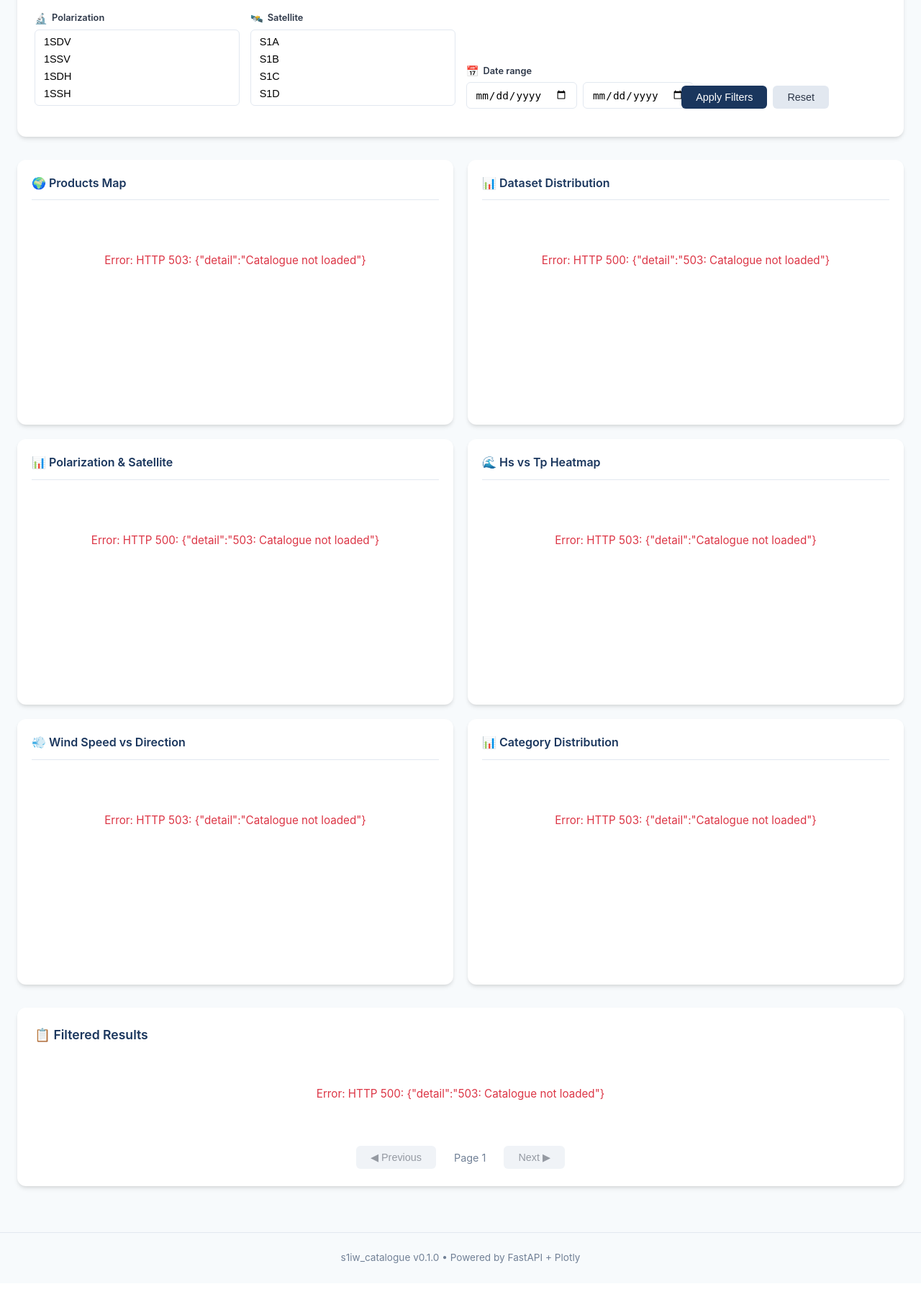
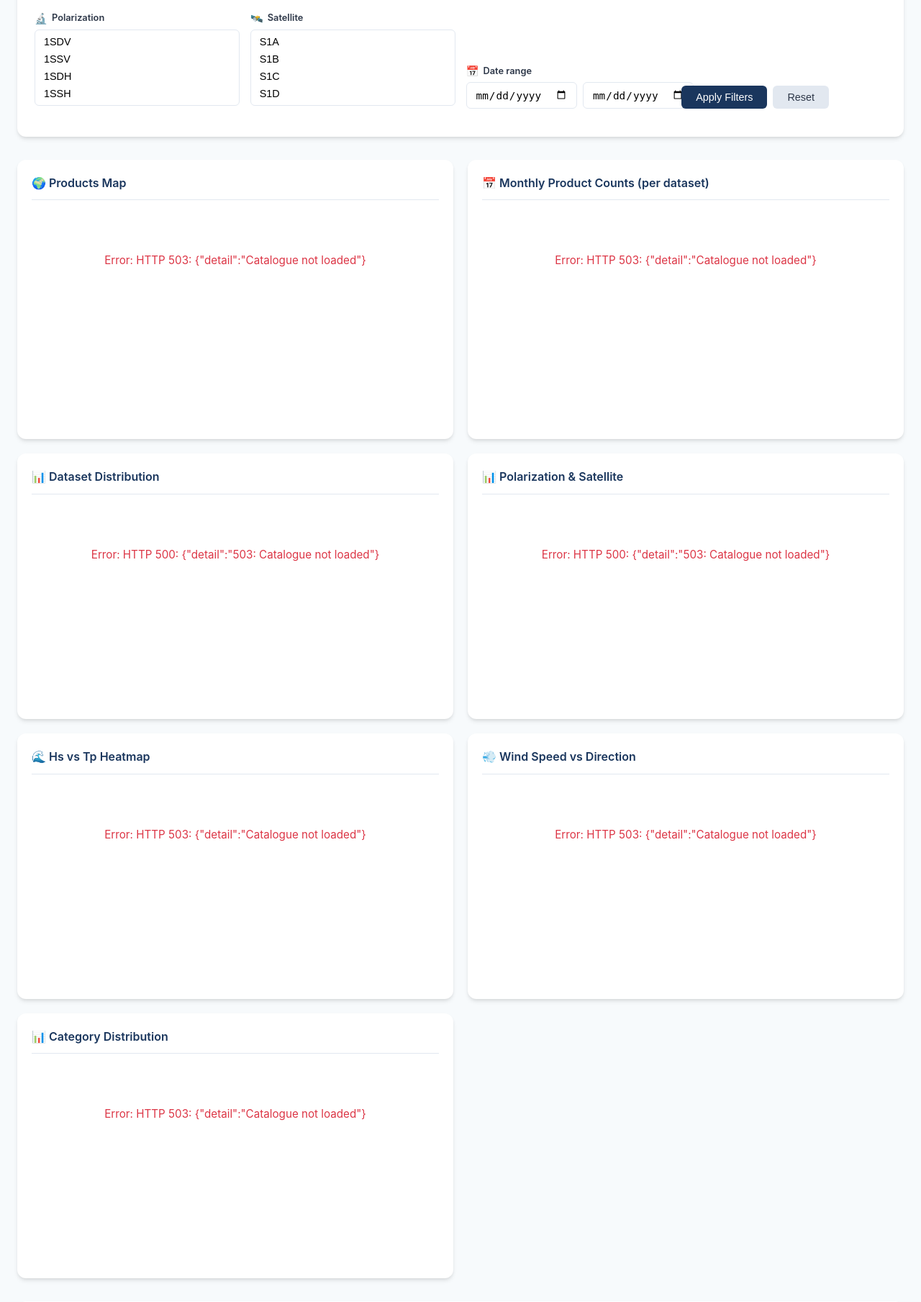
Before and after one commit to agrouaze/s1iw_catalogue, a FastAPI app: page /browse in a window 1280 px wide. Shown: the part 579-2388 px from the top of the page at 72% size. Before the commit the page ends 2334 px from the top, so only its background shows below. Run offline with FastAPI, Linux system fonts and the light colour scheme; parts of the project's set-up code (start-up, migrations or seed data) failed here and were passed over; some libraries are stand-ins or nearby versions.

Commit message:
count per month OK

```diff
--- a/s1iw_catalogue/web/routes/browse.py
+++ b/s1iw_catalogue/web/routes/browse.py
@@ -348,3 +348,92 @@
     counts = dict(zip(counts_df["category"], counts_df["len"]))
 
     return {"counts": counts, "total": df.height}
+
+@router.post("/daily_counts")
+async def get_daily_counts(request: FilterRequest) -> dict[str, Any]:
+    """Get daily product counts per dataset for stacked bar chart."""
+    if not catalogue_manager.is_loaded():
+        raise HTTPException(status_code=503, detail="Catalogue not loaded")
+
+    df = apply_filters(catalogue_manager.df, request)  # <-- FIX: pass request directly
+
+    if "start date SAFE" not in df.columns or "datasets" not in df.columns:
+        return {"error": "Missing required columns"}
+
+    # Convert to date only (ignore time)
+    df = df.with_columns(pl.col("start date SAFE").dt.date().alias("date"))
+
+    # Explode datasets and count per date+dataset
+    exploded = df.explode("datasets")
+    counts = exploded.group_by(["date", "datasets"]).agg(pl.len())
+
+    # Pivot to wide format
+    pivot = counts.pivot(
+        index="date",
+        columns="datasets",
+        values="len",
+        aggregate_function="sum"
+    )
+    pivot = pivot.fill_null(0)
+
+    dates = pivot["date"].to_list()
+    dataset_names = [c for c in pivot.columns if c != "date"]
+    series = {ds: pivot[ds].to_list() for ds in dataset_names}
+
+    # Sort dates chronologically
+    sorted_indices = sorted(range(len(dates)), key=lambda i: dates[i])
+    dates_sorted = [dates[i] for i in sorted_indices]
+    series_sorted = {ds: [series[ds][i] for i in sorted_indices] for ds in dataset_names}
+
+    return {
+        "dates": dates_sorted,
+        "series": series_sorted,
+        "datasets": dataset_names,
+    }
+
+@router.post("/monthly_counts")
+async def get_monthly_counts(request: FilterRequest) -> dict[str, Any]:
+    """Get monthly product counts per dataset for stacked bar chart."""
+    if not catalogue_manager.is_loaded():
+        raise HTTPException(status_code=503, detail="Catalogue not loaded")
+
+    df = apply_filters(catalogue_manager.df, request)
+
+    if "start date SAFE" not in df.columns or "datasets" not in df.columns:
+        return {"error": "Missing required columns"}
+
+    # Truncate to month (first day of each month)
+    df = df.with_columns(
+        pl.col("start date SAFE").dt.truncate("1mo").alias("month")
+    )
+
+    # Explode datasets and count per month+dataset
+    exploded = df.explode("datasets")
+    counts = exploded.group_by(["month", "datasets"]).agg(pl.len())
+
+    # Pivot to wide format
+    pivot = counts.pivot(
+        index="month",
+        columns="datasets",
+        values="len",
+        aggregate_function="sum"
+    )
+    pivot = pivot.fill_null(0)
+
+    months = pivot["month"].to_list()
+    dataset_names = [c for c in pivot.columns if c != "month"]
+    series = {ds: pivot[ds].to_list() for ds in dataset_names}
+
+    # Sort months chronologically
+    sorted_indices = sorted(range(len(months)), key=lambda i: months[i])
+    months_sorted = [months[i] for i in sorted_indices]
+    series_sorted = {ds: [series[ds][i] for i in sorted_indices] for ds in dataset_names}
+
+    # Format months as strings for display (e.g., "2025-01")
+    month_labels = [m.strftime("%Y-%m") for m in months_sorted]
+
+    return {
+        "months": month_labels,
+        "series": series_sorted,
+        "datasets": dataset_names,
+    }
--- a/s1iw_catalogue/web/static/css/browse.css
+++ b/s1iw_catalogue/web/static/css/browse.css
@@ -140,6 +140,24 @@
     gap: 8px;
 }
 
+/* ---------- COMPACT TABLE STYLES ---------- */
+.results-section .table {
+    font-size: 0.4rem;          /* smaller font */
+}
+
+.results-section .table th,
+.results-section .table td {
+    padding: 2px 6px;            /* reduced cell padding */
+    line-height: 0.8;            /* tighter line spacing */
+}
+
+/* Optional: reduce header font weight or make it slightly smaller */
+.results-section .table thead th {
+    font-size: 0.4rem;
+    padding: 3px 6px;
+}
+/* ----------------------------------------- */
+
 /* Pagination enhancement */
 #pagination {
     display: flex;
--- a/s1iw_catalogue/web/static/js/browse.js
+++ b/s1iw_catalogue/web/static/js/browse.js
@@ -643,6 +643,140 @@
     });
 }
 
+// ---------- count per day ----------
+
+function updateDailyBarChart(filters) {
+    const plotDiv = document.getElementById('daily-bar-chart');
+    if (!plotDiv) return;
+
+    fetch('/api/browse/daily_counts', {
+        method: 'POST',
+        headers: { 'Content-Type': 'application/json' },
+        body: JSON.stringify(filters)
+    })
+    .then(response => {
+        if (!response.ok) {
+            return response.text().then(text => {
+                throw new Error(`HTTP ${response.status}: ${text.substring(0, 200)}`);
+            });
+        }
+        return response.json();
+    })
+    .then(data => {
+        if (data.error) {
+            plotDiv.innerHTML = `<p class="loading" style="color: #dc3545;">Error: ${data.error}</p>`;
+            return;
+        }
+
+        const dates = data.dates || [];
+        const series = data.series || {};
+        const datasetNames = data.datasets || [];
+
+        if (dates.length === 0 || datasetNames.length === 0) {
+            plotDiv.innerHTML = '<p class="loading">No daily data available</p>';
+            return;
+        }
+
+        // Build traces: one per dataset
+        // Use a light, distinct color palette
+        const colors = ['#a8c8ec', '#a8e0c4', '#f6cf9e', '#f2a8a8', '#c9b8ea', '#f6e39e', '#b8d4e3', '#d4b8d4'];
+        const traces = datasetNames.map((ds, idx) => ({
+            x: dates,
+            y: series[ds],
+            name: ds,
+            type: 'bar',
+            marker: { color: colors[idx % colors.length] },
+            text: series[ds].map(v => v.toString()),
+            textposition: 'inside',
+            insidetextanchor: 'middle',
+            hovertemplate: `%{x}<br>%{fullData.name}: %{y}<extra></extra>`,
+        }));
+
+        const layout = {
+            barmode: 'stack',
+            title: `Daily Product Counts (${dates.length} days)`,
+            xaxis: { title: 'Date', type: 'category' },
+            yaxis: { title: 'Number of products' },
+            height: 300,
+            margin: { l: 50, r: 20, t: 40, b: 50 },
+            legend: { orientation: 'h', y: 1.1, x: 0.5, xanchor: 'center' },
+            hovermode: 'x unified',
+        };
+
+        Plotly.newPlot('daily-bar-chart', traces, layout, { responsive: true });
+    })
+    .catch(error => {
+        console.error('Error fetching daily counts:', error);
+        plotDiv.innerHTML = `<p class="loading" style="color: #dc3545;">Error: ${error.message}</p>`;
+    });
+}
+
+
+
+function updateMonthlyBarChart(filters) {
+    const plotDiv = document.getElementById('daily-bar-chart');
+    if (!plotDiv) return;
+
+    fetch('/api/browse/monthly_counts', {
+        method: 'POST',
+        headers: { 'Content-Type': 'application/json' },
+        body: JSON.stringify(filters)
+    })
+    .then(response => {
+        if (!response.ok) {
+            return response.text().then(text => {
+                throw new Error(`HTTP ${response.status}: ${text.substring(0, 200)}`);
+            });
+        }
+        return response.json();
+    })
+    .then(data => {
+        if (data.error) {
+            plotDiv.innerHTML = `<p class="loading" style="color: #dc3545;">Error: ${data.error}</p>`;
+            return;
+        }
+
+        const months = data.months || [];
+        const series = data.series || {};
+        const datasetNames = data.datasets || [];
+
+        if (months.length === 0 || datasetNames.length === 0) {
+            plotDiv.innerHTML = '<p class="loading">No monthly data available</p>';
+            return;
+        }
+
+        const colors = ['#a8c8ec', '#a8e0c4', '#f6cf9e', '#f2a8a8', '#c9b8ea', '#f6e39e', '#b8d4e3', '#d4b8d4'];
+        const traces = datasetNames.map((ds, idx) => ({
+            x: months,
+            y: series[ds],
+            name: ds,
+            type: 'bar',
+            marker: { color: colors[idx % colors.length] },
+            text: series[ds].map(v => v.toString()),
+            textposition: 'inside',
+            insidetextanchor: 'middle',
+            hovertemplate: `%{x}<br>%{fullData.name}: %{y}<extra></extra>`,
+        }));
+
+        const layout = {
+            barmode: 'stack',
+            title: `Monthly Product Counts (${months.length} months)`,
+            xaxis: { title: 'Month', type: 'category' },
+            yaxis: { title: 'Number of products' },
+            height: 300,
+            margin: { l: 50, r: 20, t: 40, b: 50 },
+            legend: { orientation: 'h', y: 1.1, x: 0.5, xanchor: 'center' },
+            hovermode: 'x unified',
+        };
+
+        Plotly.newPlot('daily-bar-chart', traces, layout, { responsive: true });
+    })
+    .catch(error => {
+        console.error('Error fetching monthly counts:', error);
+        plotDiv.innerHTML = `<p class="loading" style="color: #dc3545;">Error: ${error.message}</p>`;
+    });
+}
+
 // ---------- Pagination helpers (state lives here, driven by filters.js) ----------
 
 function getCurrentPage() {
--- a/s1iw_catalogue/web/static/js/filters.js
+++ b/s1iw_catalogue/web/static/js/filters.js
@@ -33,7 +33,8 @@
         window.fetchAggregatesAndRender(filters);
         window.updateHsTpHeatmap(filters);
         window.updateWindHeatmap(filters);
-        window.updateCategoryPieChart(filters);  // <-- ADD THIS
+        window.updateCategoryPieChart(filters);
+        window.updateMonthlyBarChart(filters);  // <-- ADD
         window.updateMap(filters);
     }
 
--- a/s1iw_catalogue/web/templates/browse.html
+++ b/s1iw_catalogue/web/templates/browse.html
@@ -161,6 +161,10 @@
         <h3>🌍 Products Map</h3>
         <div id="map-plot" class="plot-container"><p class="loading">Loading map data...</p></div>
     </div>
+    <div class="viz-item viz-item-full">
+        <h3>📅 Monthly Product Counts (per dataset)</h3>
+        <div id="daily-bar-chart" class="plot-container" style="height: 300px;"><p class="loading">Loading monthly counts...</p></div>
+    </div>
     <div class="viz-item">
         <h3>📊 Dataset Distribution</h3>
         <div id="dataset-bar-chart" class="plot-container"><p class="loading">Loading dataset distribution...</p></div>
```
